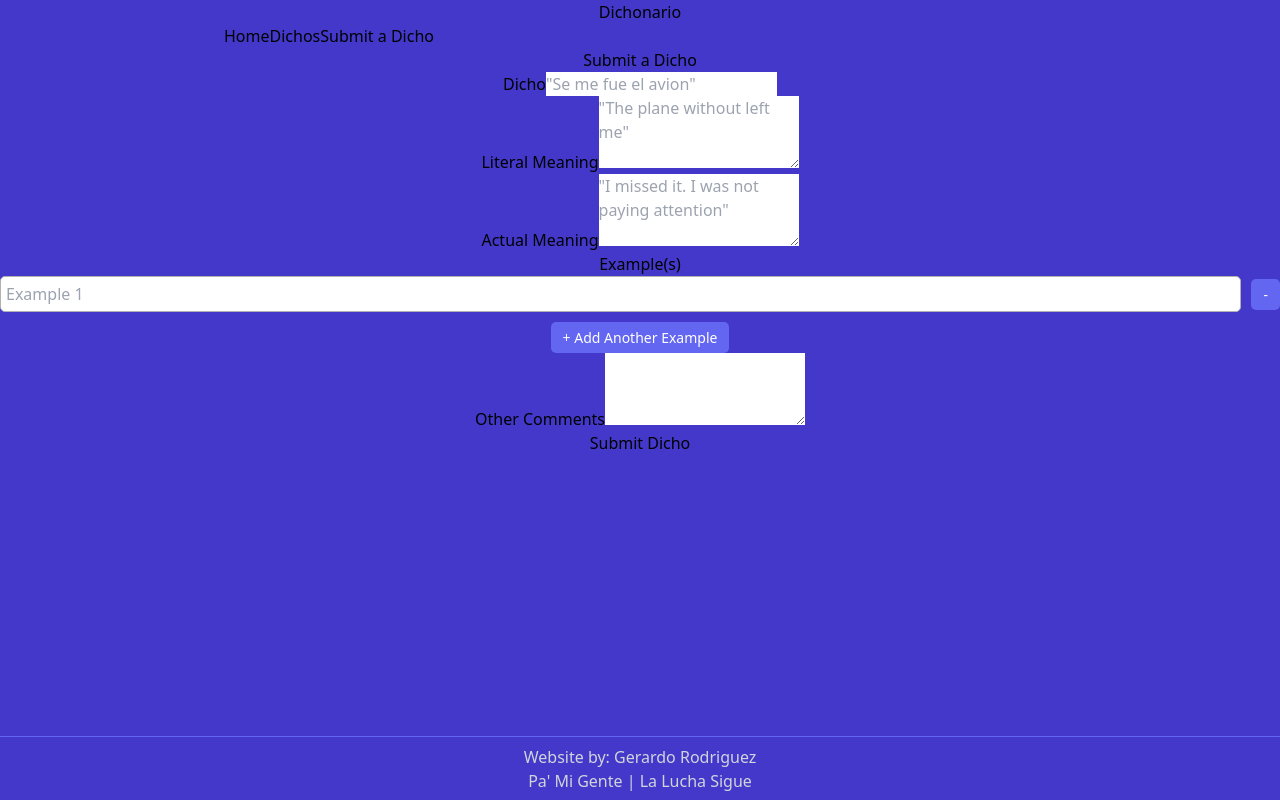
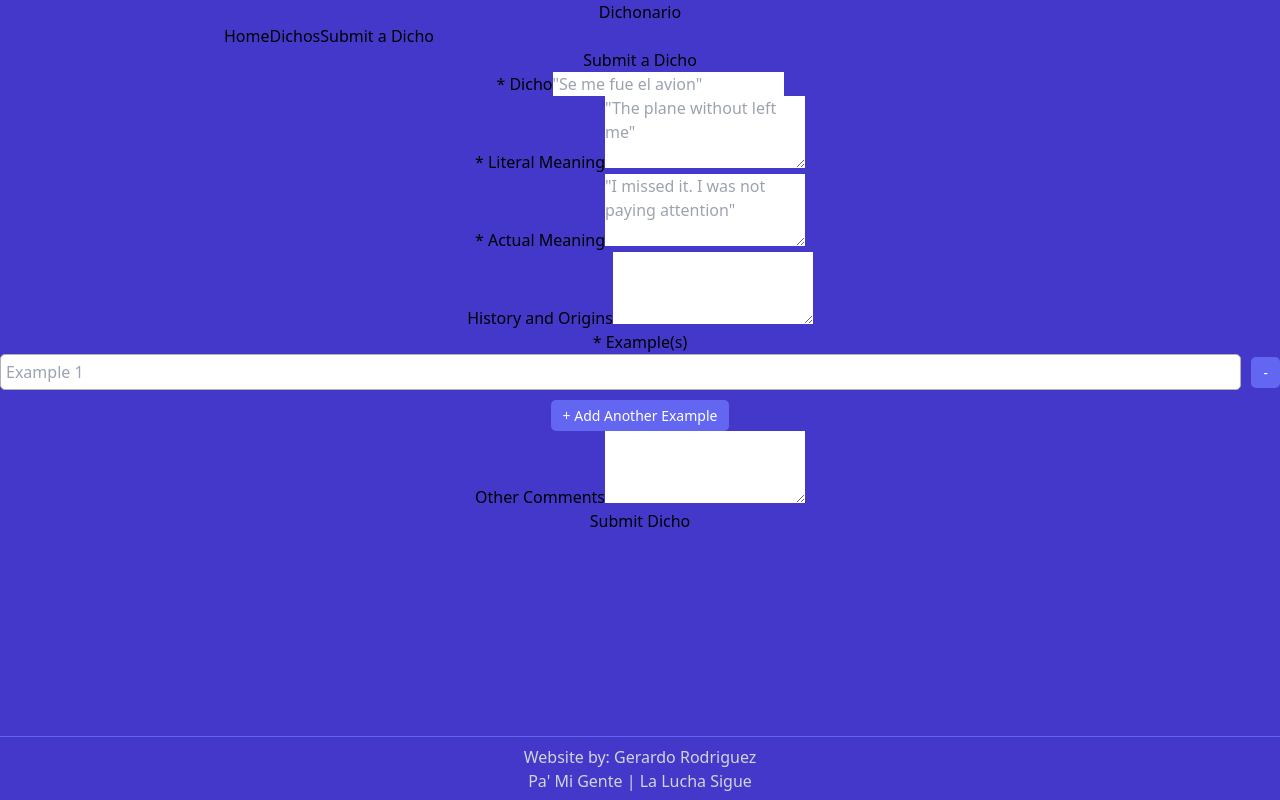
Before and after one commit to geraxrodriguez/Dichonario-MERN, a React (Vite) app in the folder frontend/: page /submit-dicho in a window 1280 px wide. Built offline with nearby package versions, Linux system fonts and the light colour scheme.

Commit message:
updated model, home.js, and submitDichoPage.jsx got include history field

```diff
--- a/frontend/src/components/SearchBar.jsx
+++ b/frontend/src/components/SearchBar.jsx
@@ -5,44 +5,44 @@ import axios from 'axios';
 import styles from '../styles/Home.module.css';
 
 const SearchBar = () => {
-  const [ input, setInput ] = useState("");
-  const [ searchResults, setSearchResults ] = useState([]);
+  // const [ input, setInput ] = useState("");
+  // const [ searchResults, setSearchResults ] = useState([]);
   const navigate = useNavigate();
   // const [ selectedDicho, setSelectedDicho ] = useState({})
 
-  const fetchData = (input) => {
-    fetch('http://localhost:2222/dichos')
-      .then((response) => response.json())
-      .then((json) => {
-        const dichos = json.dichos;
-        const searchResults = dichos.filter(dicho => {
-          return (
-            input &&                                  // if user has typed in a value
-            dicho &&                                  // if anything in our dichos
-            dicho.dicho &&                            // if dicho has dicho property
-            dicho.dicho.toLowerCase().includes(input.toLowerCase()) // wouldn't we need to make the value lowercase too?
-          );
-        });
-        setSearchResults(searchResults);
-      })
-  };
+  // const fetchData = (input) => {
+  //   fetch('http://localhost:2222/dichos')
+  //     .then((response) => response.json())
+  //     .then((json) => {
+  //       const dichos = json.dichos;
+  //       const searchResults = dichos.filter(dicho => {
+  //         return (
+  //           input &&                                  // if user has typed in a value
+  //           dicho &&                                  // if anything in our dichos
+  //           dicho.dicho &&                            // if dicho has dicho property
+  //           dicho.dicho.toLowerCase().includes(input.toLowerCase()) // wouldn't we need to make the value lowercase too?
+  //         );
+  //       });
+  //       setSearchResults(searchResults);
+  //     })
+  // };
 
   // This functions does two things:
   // 1. Sets our input variable, which then updates our 'value' attribute within the form.
   // 2. Uses our input variable to fetch data from API after every change.
-  const handleChange = eTargetValue => {
-    setInput(eTargetValue);
-    fetchData(input);
-  };
+  // const handleChange = eTargetValue => {
+  //   setInput(eTargetValue);
+  //   fetchData(input);
+  // };
 
-  const selectSearchResult = selectedSearchResult => {
-    const id = selectedSearchResult._id
-    navigate(`/dichos/${id}`)
-    // setSelectedDicho(result);
-    // setResults([]);
-    // setInput(result);
-    // console.log(selectedSearchResult)
-  };
+  // const selectSearchResult = selectedSearchResult => {
+  //   const id = selectedSearchResult._id
+  //   navigate(`/dichos/${id}`)
+  //   // setSelectedDicho(result);
+  //   // setResults([]);
+  //   // setInput(result);
+  //   // console.log(selectedSearchResult)
+  // };
 
   const submit = (e) => {
     e.preventDefault();
@@ -74,30 +74,43 @@ const SearchBar = () => {
       console.log('Error fetching DOTD\'s ID')
     }
   };
+  const browseDichos = async () => {
+    try {
+      // console.log('surprise me clicked')
+      // const res = await axios.get('http://localhost:2222/dichos');
+      // const id = res.data
+      navigate(`http://localhost:2222/dichos`)
+    } catch (error) {
+      console.log('Error fetching DOTD\'s ID')
+    }
+  };
 
   return (
     <form onSubmit={submit} className={styles.searchBar}>
 
       {/* INPUT FIELD */}
-      <input
+      {/* <input
         className="border rounded-lg w-full py-1 px-5 mb-1 text-2xl required"
         placeholder="Search dichos..."
         value={input}
         onChange={(e) => handleChange(e.target.value)}
-      />
+      /> */}
 
       {/* SEARCH RESULTS LIST */}
-      { searchResults &&
+      {/* { searchResults &&
         searchResults.length > 0 &&
         <SearchResultsList searchResults={searchResults} selectSearchResult={selectSearchResult} />
-      }
+      } */}
 
       {/* BUTTONS */}
       <div className="w-full flex space-x-2 justify-center mt-3">
-        <button type="submit" className="bg-indigo-500 text-white rounded-md px-3 py-2">
+        {/* <button type="submit" className="bg-indigo-500 text-white rounded-md px-3 py-2">
           Search
-        </button>
+        </button> */}
 
+        <div className="bg-indigo-500 text-white rounded-md px-3 py-2">
+          <Link to='https://dichonario.netlify.app/dichos'> Browse Dichos </Link>
+        </div>
         <div className="bg-indigo-500 text-white rounded-md px-3 py-2">
           <Link onClick={surpriseMe}> Surprise Me </Link>
         </div>
--- a/frontend/src/pages/SingleDichoPage.jsx
+++ b/frontend/src/pages/SingleDichoPage.jsx
@@ -46,21 +46,27 @@ const SingleDichoPage = () => {
                             Literal Translation:
                         </h3>
                         <p className="text-lg mb-6">
-                            {dicho.meaning}
+                            {dicho.literalMeaning}
                         </p>
 
                         <h3 className="text-indigo-800 font-bold mb-1">
                             Actually Means:
                         </h3>
                         <p className="text-lg mb-6">
-                            {dicho.meaning}
+                            {dicho.actualMeaning}
                         </p>
 
                         <h3 className="text-indigo-800 font-bold mb-1">
                             Example
                         </h3>
                         <p className="text-lg mb-6">
-                            {dicho.example}
+                            {dicho.examples}
+                        </p>
+                        <h3 className="text-indigo-800 font-bold mb-1">
+                            History and Origins
+                        </h3>
+                        <p className="text-lg mb-6">
+                            {dicho.history}
                         </p>
 
                         <form className="text-lg/6" onSubmit={submitSuggestions}>
--- a/frontend/src/pages/SubmitDichoPage.jsx
+++ b/frontend/src/pages/SubmitDichoPage.jsx
@@ -11,6 +11,7 @@ const SubmitDichoPage = () => {
     const [examples, setExamples] = useState(['']);
     const [related, setRelated] = useState('');
     const [comments, setComments] = useState('');
+    const [history, setHistory] = useState('');
 
     // navigate use to redirect after submitting Dicho
     const navigate = useNavigate();
@@ -25,6 +26,7 @@ const SubmitDichoPage = () => {
             examples,
             related,
             comments,
+            history: history || 'No history yet for this dicho.',
         };
         console.log("New Dicho:", newDicho)
         axios
@@ -70,7 +72,7 @@ const SubmitDichoPage = () => {
 
                             <div className="mb-4">
                                 <label className="block text-gray-700 font-bold mb-2"
-                                >Dicho</label
+                                >* Dicho</label
                                 >
                                 <input
                                     type="text"
@@ -89,7 +91,7 @@ const SubmitDichoPage = () => {
                                 <label
                                     htmlFor="literalMeaning"
                                     className="block text-gray-700 font-bold mb-2"
-                                >Literal Meaning</label
+                                >* Literal Meaning</label
                                 >
                                 <textarea
                                     id="literalMeaning"
@@ -108,7 +110,7 @@ const SubmitDichoPage = () => {
                                 <label
                                     htmlFor="actualMeaning"
                                     className="block text-gray-700 font-bold mb-2"
-                                >Actual Meaning</label
+                                >* Actual Meaning</label
                                 >
                                 <textarea
                                     id="actualMeaning"
@@ -122,12 +124,29 @@ const SubmitDichoPage = () => {
                                 ></textarea>
                             </div>
 
+                            {/* History */}
+                            <div className="mb-4">
+                                <label
+                                    htmlFor="history"
+                                    className="block text-gray-700 font-bold mb-2"
+                                >History and Origins</label
+                                >
+                                <textarea
+                                    id="history"
+                                    name="history"
+                                    className="border border-gray-400 rounded w-full py-2 px-3"
+                                    rows="3"
+                                    value={history}
+                                    onChange={(e) => setHistory(e.target.value)}
+                                ></textarea>
+                            </div>
+
                             {/* Examples  */}
                             <div className="mb-4 border border-gray-400 rounded w-full py-2 px-3 mb-2">
                                 <label
                                     htmlFor="examples"
                                     className="block text-gray-700 font-bold mb-2"
-                                >Example(s)</label
+                                >* Example(s)</label
                                 >
                                 {examples.map((example, index) => (
                                     <div key={index} className="example-field">
```
Also changed, not shown: 2 other files (tests, documents, lock files or other folders).
